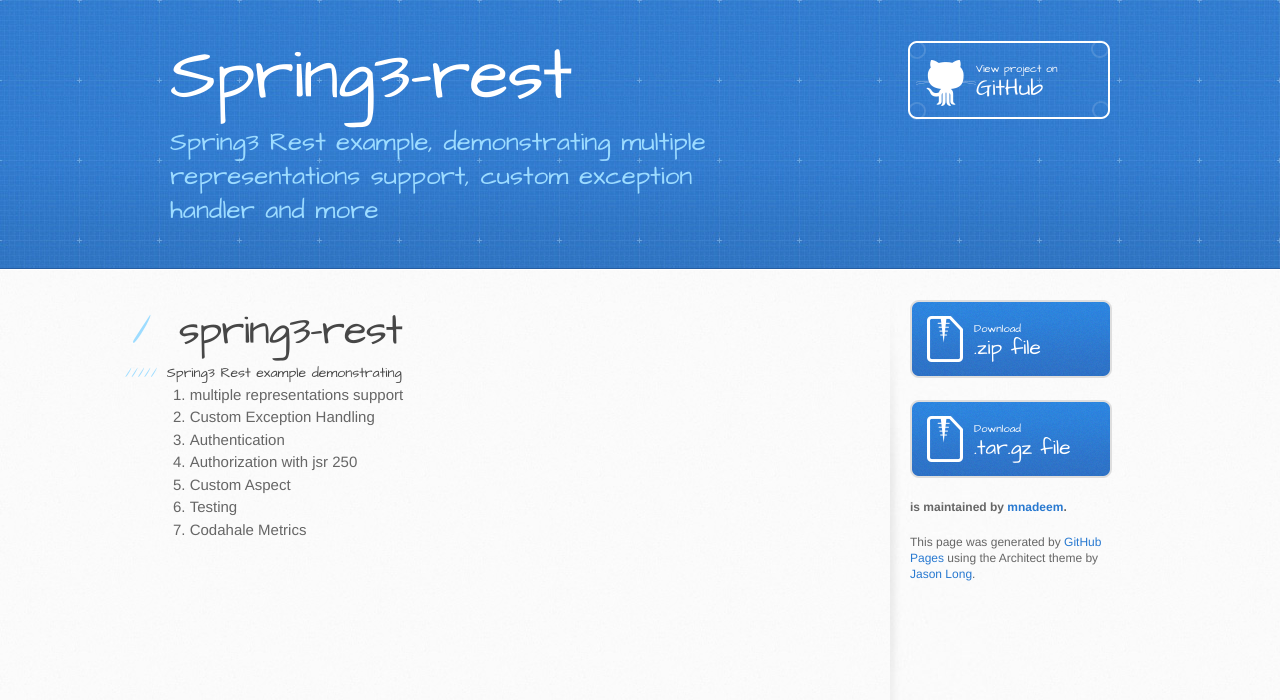
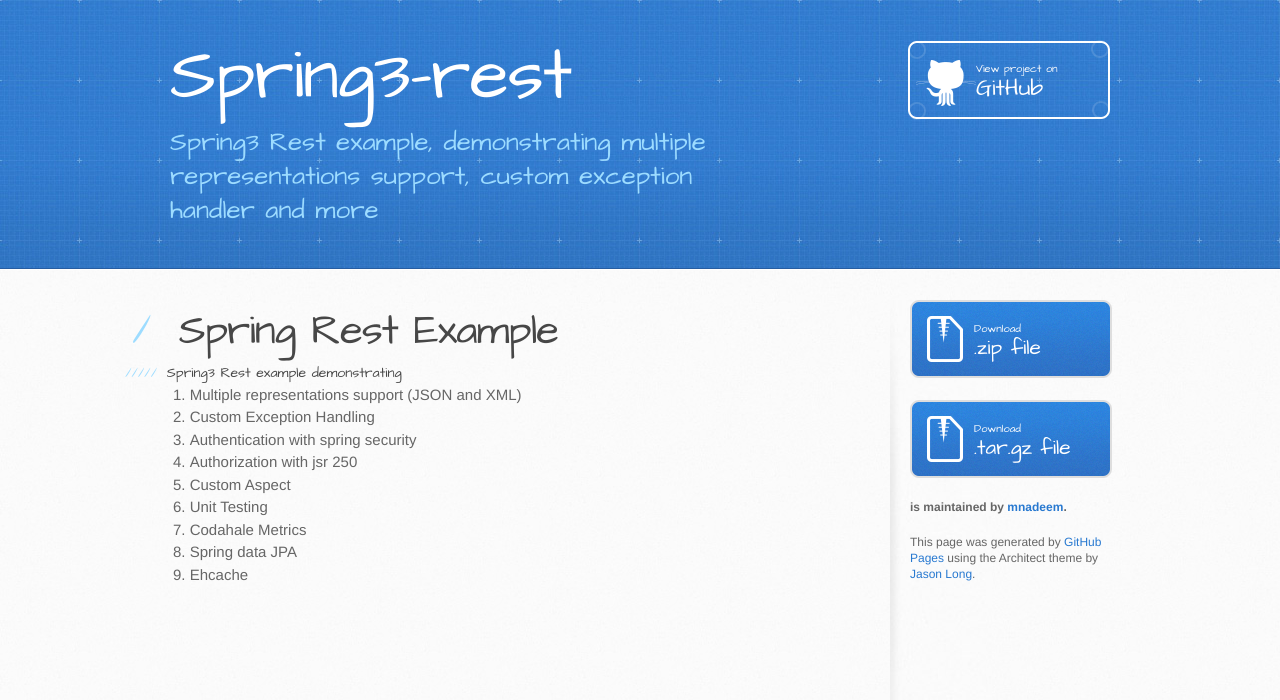
Before and after one commit to mnadeem/spring3-rest, a plain HTML site: page index.html in a window 1280 px wide. Drawn offline with Linux system fonts and the light colour scheme.

Commit message:
Create gh-pages branch via GitHub

```diff
--- a/index.html
+++ b/index.html
@@ -29,19 +29,21 @@
       <div class="inner clearfix">
         <section id="main-content">
           <h1>
-<a name="spring3-rest" class="anchor" href="#spring3-rest"><span class="octicon octicon-link"></span></a>spring3-rest</h1>
+<a name="spring-rest-example" class="anchor" href="#spring-rest-example"><span class="octicon octicon-link"></span></a>Spring Rest Example</h1>
 
 <h5>
 <a name="spring3-rest-example-demonstrating" class="anchor" href="#spring3-rest-example-demonstrating"><span class="octicon octicon-link"></span></a>Spring3 Rest example demonstrating</h5>
 
 <ol>
-<li> multiple representations support</li>
+<li> Multiple representations support (JSON and XML)</li>
 <li> Custom Exception Handling</li>
-<li> Authentication</li>
+<li> Authentication with spring security</li>
 <li> Authorization with jsr 250</li>
 <li> Custom Aspect</li>
-<li> Testing</li>
+<li> Unit Testing</li>
 <li> Codahale Metrics</li>
+<li> Spring data JPA</li>
+<li> Ehcache</li>
 </ol>
         </section>
 
--- a/params.json
+++ b/params.json
@@ -1 +1 @@
-{"name":"Spring3-rest","tagline":"Spring3 Rest example, demonstrating multiple representations support, custom exception handler and more","body":"spring3-rest\r\n============\r\n\r\n##### Spring3 Rest example demonstrating\r\n\r\n1.  multiple representations support\r\n2.  Custom Exception Handling\r\n3.  Authentication\r\n4.  Authorization with jsr 250\r\n5.  Custom Aspect\r\n6.  Testing\r\n7.  Codahale Metrics\r\n","google":"","note":"Don't delete this file! It's used internally to help with page regeneration."}
+{"name":"Spring3-rest","tagline":"Spring3 Rest example, demonstrating multiple representations support, custom exception handler and more","body":"Spring Rest Example\r\n===================\r\n\r\n##### Spring3 Rest example demonstrating\r\n\r\n1.  Multiple representations support (JSON and XML)\r\n2.  Custom Exception Handling\r\n3.  Authentication with spring security\r\n4.  Authorization with jsr 250\r\n5.  Custom Aspect\r\n6.  Unit Testing\r\n7.  Codahale Metrics\r\n8.  Spring data JPA\r\n9.  Ehcache\r\n","google":"","note":"Don't delete this file! It's used internally to help with page regeneration."}
```
